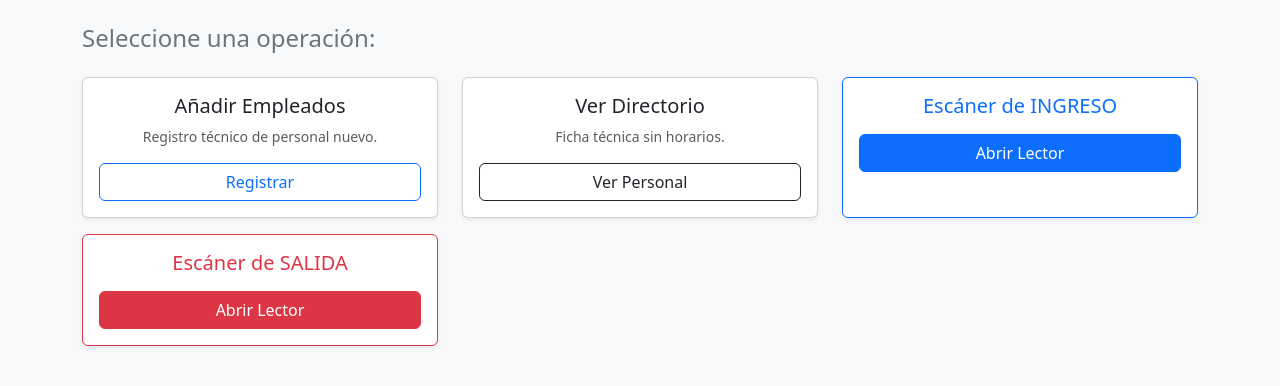
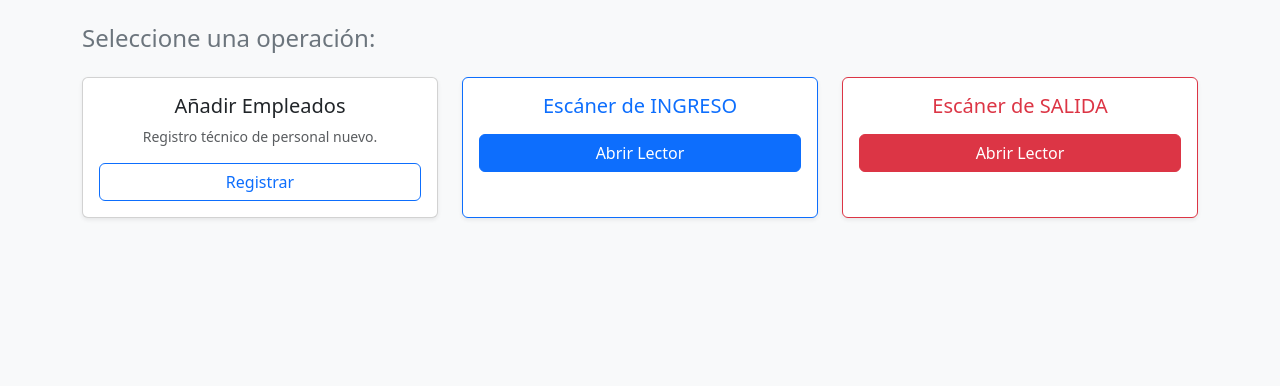
Before and after one commit to raulempres-png/sistema_asistencia, a Flask app: template templates/panel.html in a window 1280 px wide. Shown: the part 56-442 px from the top of the page. Run offline with Flask 3, Linux system fonts and the light colour scheme; the template is opened without the code that fills it, so the values that code supplies are empty.

Commit message:
Restringiendo visibilidad del directorio solo a maestros

```diff
--- a/templates/panel.html
+++ b/templates/panel.html
@@ -27,16 +27,6 @@
             </div>
 
             <div class="col-md-4 mb-3">
-                <div class="card shadow-sm h-100">
-                    <div class="card-body text-center">
-                        <h5>Ver Directorio</h5>
-                        <p class="small text-muted">Ficha técnica sin horarios.</p>
-                        <a href="/lista_empleados" class="btn btn-outline-dark w-100">Ver Personal</a>
-                    </div>
-                </div>
-            </div>
-
-            <div class="col-md-4 mb-3">
                 <div class="card shadow-sm h-100 border-primary">
                     <div class="card-body text-center">
                         <h5 class="text-primary">Escáner de INGRESO</h5>
@@ -55,6 +45,16 @@
             </div>
 
             {% if rol == 'maestro' %}
+            <div class="col-md-4 mb-3">
+                <div class="card shadow-sm h-100 border-dark">
+                    <div class="card-body text-center">
+                        <h5>Ver Directorio</h5>
+                        <p class="small text-muted">Ficha técnica sin horarios.</p>
+                        <a href="/lista_empleados" class="btn btn-outline-dark w-100">Ver Personal</a>
+                    </div>
+                </div>
+            </div>
+
             <div class="col-md-4 mb-3">
                 <div class="card shadow-sm h-100 border-info">
                     <div class="card-body text-center">
```
